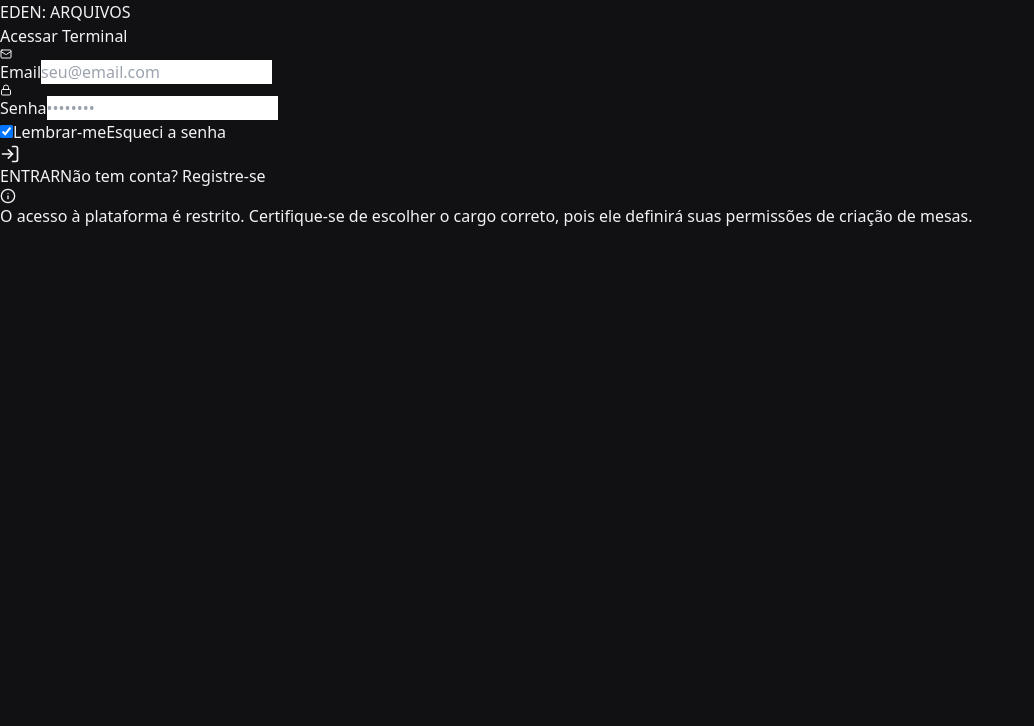
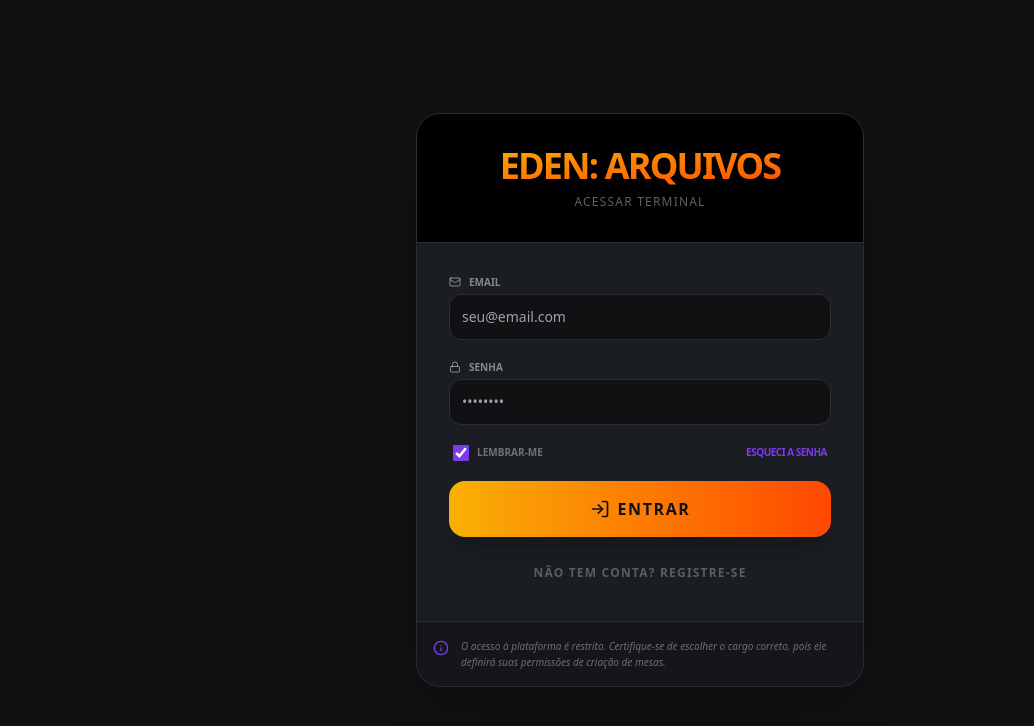
Before and after one commit to BrunoNegreiros/eden-arquivos, a React (Vite) app: page /login in a window 1280 px wide. Shown: the top 726 px of the page, without its empty margins (0-1034 px from the left). Built offline with nearby package versions, Linux system fonts and the light colour scheme; no server answers.

Commit message:
Primeiro Hotfix do Eden-Arquivos

```diff
--- a/tailwind.config.js
+++ b/tailwind.config.js
@@ -2,7 +2,7 @@
 export default {
   content: [
     "./index.html",
-    "./src*.{js,ts,jsx,tsx}",
+    "./src/**/*.{js,ts,jsx,tsx}",
   ],
   safelist: ['hidden'],
   theme: {
```
